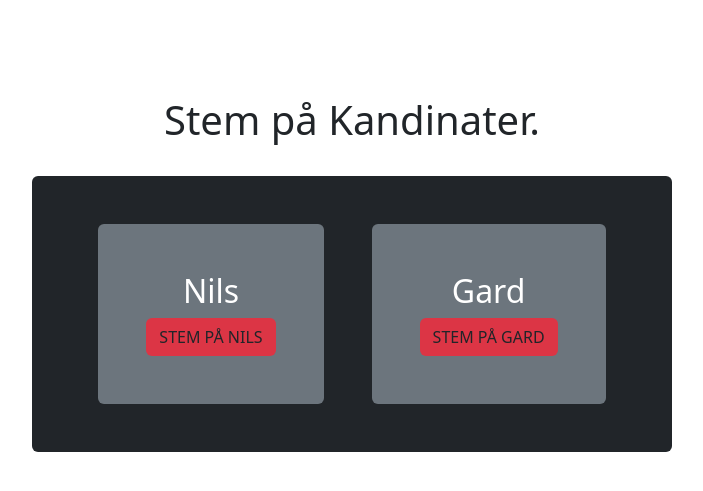
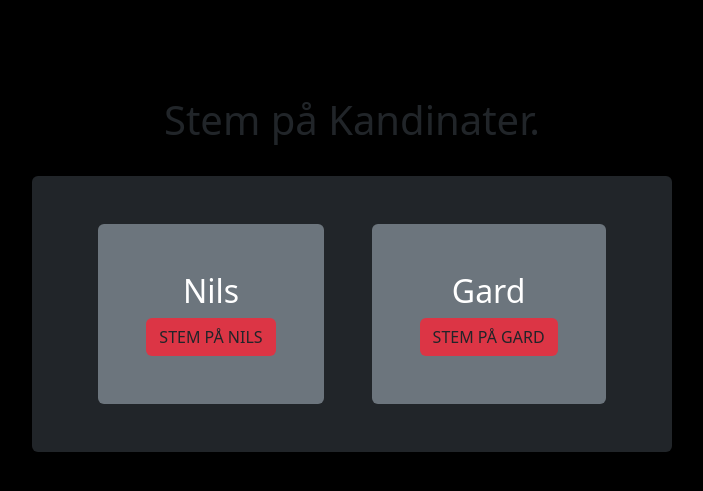
Before and after one commit to alegundah/valgsystem-bakka, a Django app: page /vote/ in a window 1280 px wide. Shown: the top 491 px of the page, without its empty margins (288-991 px from the left). Run offline with Django 5.2, Linux system fonts and the light colour scheme.

Commit message:
fixed styles import

```diff
--- /dev/null
+++ b/vote/static/vote/styles.css
@@ -0,0 +1,3 @@
+body {
+	background: black;
+}
--- a/vote/templates/vote/base.html
+++ b/vote/templates/vote/base.html
@@ -7,6 +7,8 @@
   <meta name="viewport" content="width=device-width, initial-scale=1">
   <title>{% block title %}My site{% endblock %}</title>
   <link href="https://cdn.jsdelivr.net/npm/bootstrap@5.3.8/dist/css/bootstrap.min.css" rel="stylesheet" integrity="sha384-sRIl4kxILFvY47J16cr9ZwB07vP4J8+LH7qKQnuqkuIAvNWLzeN8tE5YBujZqJLB" crossorigin="anonymous">
+ <link rel="stylesheet" href="{% static "vote/styles.css" %}">
+
 </head>
 <body>
   {% block content %}{% endblock %}
```
Also changed, not shown: vote/static/polls/styles.css (deleted).
